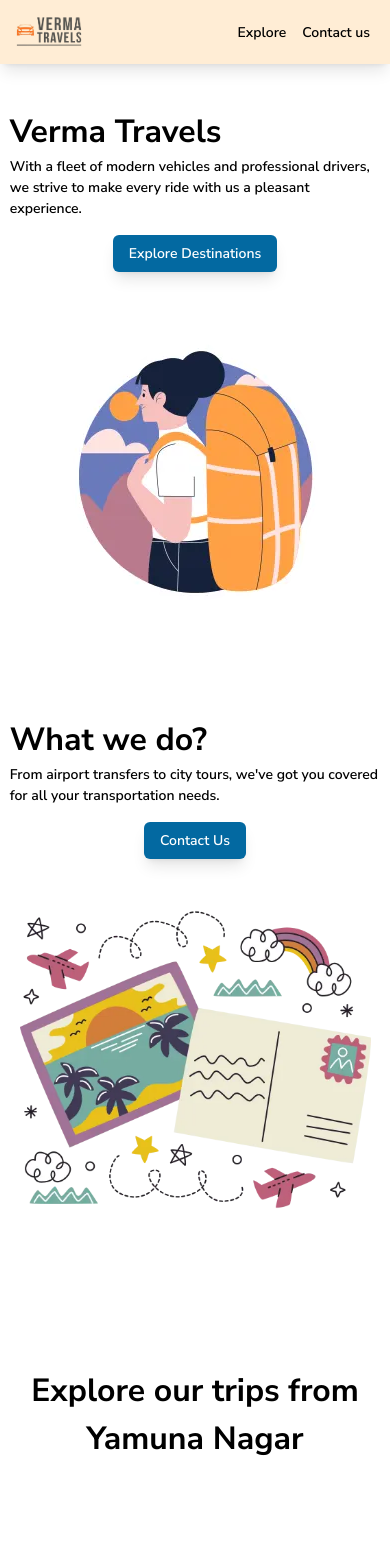
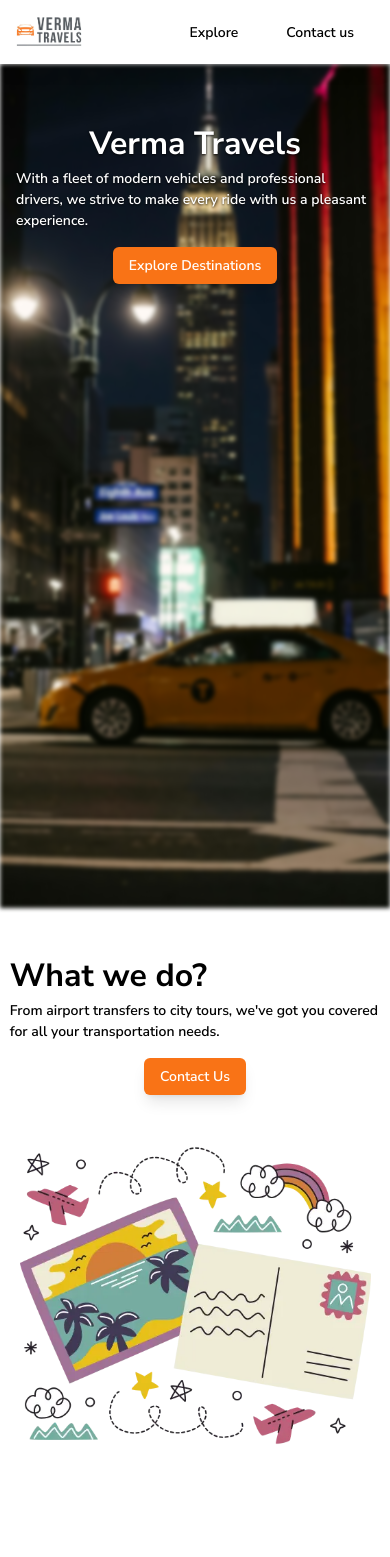
Before and after one commit to kmadhav907/Verma-Travels-Prod, a React (Vite) app: page / in a window 390 px wide. Shown: the top 1557 px of the page. Built offline with nearby package versions, Linux system fonts and the light colour scheme.

Commit message:
Changes according to kartar

```diff
--- a/src/App.css
+++ b/src/App.css
@@ -0,0 +1,15 @@
+.react-responsive-modal-modal {
+	border-radius: 10px;
+}
+
+.nav-link {
+	background: linear-gradient(#fb923c 0 0) no-repeat calc(200% - var(--p, 0%))
+		100% / 200% var(--p, 0.08em);
+	transition: 0.3s var(--t, 0s),
+		background-position 0.3s calc(0.3s - var(--t, 0s));
+}
+.nav-link:hover {
+	--p: 100%;
+	--t: 0.3s;
+	color: #fff;
+}
--- a/src/App.tsx
+++ b/src/App.tsx
@@ -1,5 +1,4 @@
 import "./App.css";
-import HeroImage from "./assets/HeroImage.webp";
 import PostCard from "./assets/Postcard.webp";
 import Ladakh from "./assets/Ladakh.webp";
 import Manali from "./assets/Manali.webp";
@@ -8,7 +7,7 @@ import Airport from "./assets/Airport.webp";
 import CharDham from "./assets/CharDham.webp";
 import Chandigarh from "./assets/Chandigarh.webp";
 import Delhi from "./assets/Delhi.webp";
-
+import TaxiMobile from "./assets/TaxiMobile.jpeg";
 import Travel from "./components/Travel";
 
 import { useEffect, useState } from "react";
@@ -17,7 +16,17 @@ import "react-responsive-modal/styles.css";
 import { Modal } from "react-responsive-modal";
 import { setMetaTags } from "./components/Seo";
 const dataForTravel = [
-	{ title: "Manali", subtitle: "4 days for 23,999/-", image: Manali },
+	{
+		title: "Manali",
+		subtitle: "4 days for 23,999/-",
+		image: Manali,
+		bulletPoints: [
+			"6,000Rs per day for Innova",
+			"5,500Rs per day for Ertiga",
+			"4,500Rs per day for Sedan",
+			"Minimum 4 days compulsory",
+		],
+	},
 	{
 		title: "Shimla",
 		subtitle: "Tours available, please do contact",
@@ -135,33 +144,43 @@ function App() {
 
 	return (
 		<>
-			<main className="container max-w-screen-2xl w-screen flex bg-white flex-col min-h-screen justify-between md:items-start p-0">
+			<main className="container max-w-screen-2xl w-screen flex flex-col min-h-screen justify-between md:items-start p-0">
 				<div
-					className="w-[95vw] flex mt-11 items-center md:justify-between mx-auto flex-col md:flex-row md:mt-[100px]"
+					className="w-[100vw] h-[100vh] flex  items-center pt-10 md:pt-0 justify-start md:justify-center mx-auto flex-col md:flex-row relative"
 					id="herosection"
 				>
-					<div className="md:max-w-[45%] md:min-h-[300px] flex items-start justify-center flex-col max-w-screen-md">
-						<h1 className="font-nunito-xl max-w-[100%]">Verma Travels</h1>
-						<h3 className="font-nunito-md max-w-[100%]">
+					<img
+						className="hidden
+						absolute top-0 left-0 h-[100vh] w-[100vw] object-cover blur-[4px] -z-10 md:block"
+						src={TaxiMobile}
+						loading="lazy"
+						alt="Web Image for verma travels"
+					></img>
+					<img
+						className="md:hidden
+					absolute top-0 left-0 object-cover blur-[2px] -z-10
+					h-[100vh] w-[100vw]"
+						src={TaxiMobile}
+						alt="Mobile Image for verma travels"
+						loading="lazy"
+					></img>
+
+					<div className="md:max-w-[100vw] md:min-h-[300px] flex items-center justify-center flex-col p-4">
+						<h1 className="font-nunito-xl max-w-[100%] text-white drop-shadow-[0_1.2px_1.2px_rgba(0,0,0,0.8)]">
+							Verma Travels
+						</h1>
+						<h3 className="font-nunito-md max-w-[100%] text-white drop-shadow-[0_1.2px_1.2px_rgba(0,0,0,0.8)]">
 							With a fleet of modern vehicles and professional drivers, we
 							strive to make every ride with us a pleasant experience.
 						</h3>
 						<button
-							className="font-nunito-md shadow-lg bg-sky-700 hover:bg-sky-600  md:flex-row rounded-md text-white px-4 py-2 mt-4 mx-auto md:mx-0"
+							className="font-nunito-md shadow-lg bg-orange-500 hover:bg-orange-600  md:flex-row rounded-md text-white px-4 py-2 mt-4 mx-auto md:mx-0"
 							onClick={() => {
 								scrollToId("explore");
 							}}
 						>
 							Explore Destinations
 						</button>
-					</div>
-					<div className="md:max-w-[50%]  h-[400px] md:w-[50%] flex items-center justify-center">
-						<img
-							src={HeroImage}
-							alt="Hero Image"
-							loading="lazy"
-							className="object-cover"
-						></img>
 					</div>
 				</div>
 				<div
@@ -183,7 +202,7 @@ function App() {
 							all your transportation needs.
 						</h3>
 						<button
-							className="font-nunito-md shadow-lg bg-sky-700 hover:bg-sky-600  md:flex-row rounded-md text-white px-4 py-2 mt-4 mx-auto md:mx-0"
+							className="font-nunito-md shadow-lg bg-orange-500 hover:bg-orange-600  md:flex-row rounded-md text-white px-4 py-2 mt-4 mx-auto md:mx-0"
 							onClick={() => {
 								scrollToId("contact");
 							}}
@@ -217,18 +236,20 @@ function App() {
 								center
 							>
 								<div className="">
-									<header className="font-nunito-lg mb-3">Hello there!</header>
-									<p className="font-nunito-md">
-										Hey, thanks for having interest in&nbsp;
+									<header className="font-nunito-lg text-size-md">
 										{dataForTravel[modalState.dataIndex].title}
-									</p>
+									</header>
+
 									<ul className="mt-1 mb-1 p-3 list-disc">
 										{dataForTravel[modalState.dataIndex].bulletPoints?.map(
 											(ele) => (
-												<li>{ele}</li>
+												<li className="font-nunito-md">{ele}</li>
 											)
 										)}
 									</ul>
+									<p className="font-nunito-md text-slate-700">
+										Thank you for visiting! Contact us for more adventures.
+									</p>
 								</div>
 							</Modal>
 						)}
@@ -241,7 +262,7 @@ function App() {
 					<h1 className="font-nunito-xl max-w-[100%] text-center">
 						Discover North India with Verma Travels
 					</h1>
-					<button className="font-nunito-md shadow-lg bg-sky-700 hover:bg-sky-600  md:flex-row rounded-md text-white px-4 py-2 mt-4 mx-auto md:mx-0">
+					<button className="font-nunito-md shadow-lg bg-orange-500 hover:bg-orange-600 md:flex-row rounded-md text-white px-4 py-2 mt-4 mx-auto md:mx-0">
 						Plan your trip now
 					</button>
 				</div>
--- a/src/components/Footer.tsx
+++ b/src/components/Footer.tsx
@@ -82,7 +82,7 @@ bg-slate-100 pt-[10px] mb-[20px]"
 						</div>
 						<input
 							type="submit"
-							className="w-full px-4 py-2 mt-2 font-nunito-md text-white bg-sky-700 hover:bg-sky-600 rounded-md shadow-lg"
+							className="w-full px-4 py-2 mt-2 font-nunito-md text-white bg-orange-500 hover:bg-orange-600 rounded-md shadow-lg"
 						/>
 					</form>
 					<div className="w-full md:w-[50%] rounded flex items-center justify-center bg-white shadow-lg p-2">
--- a/src/components/Navbar.tsx
+++ b/src/components/Navbar.tsx
@@ -2,7 +2,7 @@ import LogoImgage from "../assets/Flight.webp";
 
 const Navbar = () => {
 	return (
-		<nav className="w-screen z-20 flex justify-between items-center px-1 py-2 h-[64px] sticky top-0 bg-orange-100 shadow-lg md:px-2 md:py-4">
+		<nav className="w-screen z-20 flex justify-between items-center px-1 py-2 h-[64px] sticky top-0 bg-white shadow-lg md:px-2 md:py-4">
 			<a
 				href="/"
 				className="px-0 md:px-5 flex items-center gap-2"
@@ -20,13 +20,14 @@ const Navbar = () => {
 			<div className="flex gap-4 px-4">
 				<a
 					href="#explore"
-					className="font-nunito-md whitespace-nowrap"
+					className="font-nunito-md whitespace-nowrap
+					px-4 py-2 nav-link rounded-md"
 				>
 					Explore
 				</a>
 				<a
 					href="#contact"
-					className="font-nunito-md whitespace-nowrap"
+					className="font-nunito-md whitespace-nowrap nav-link px-4 py-2 rounded-md"
 				>
 					Contact us
 				</a>
--- a/src/index.css
+++ b/src/index.css
@@ -46,7 +46,7 @@ body {
 		font-size: 32px;
 	}
 	.font-nunito-lg {
-		font-size: 16px;
+		font-size: 18px;
 	}
 	.font-nunito-md {
 		font-size: 14px;
```
Also changed, not shown: src/assets/TaxiMobile.jpeg (added).
